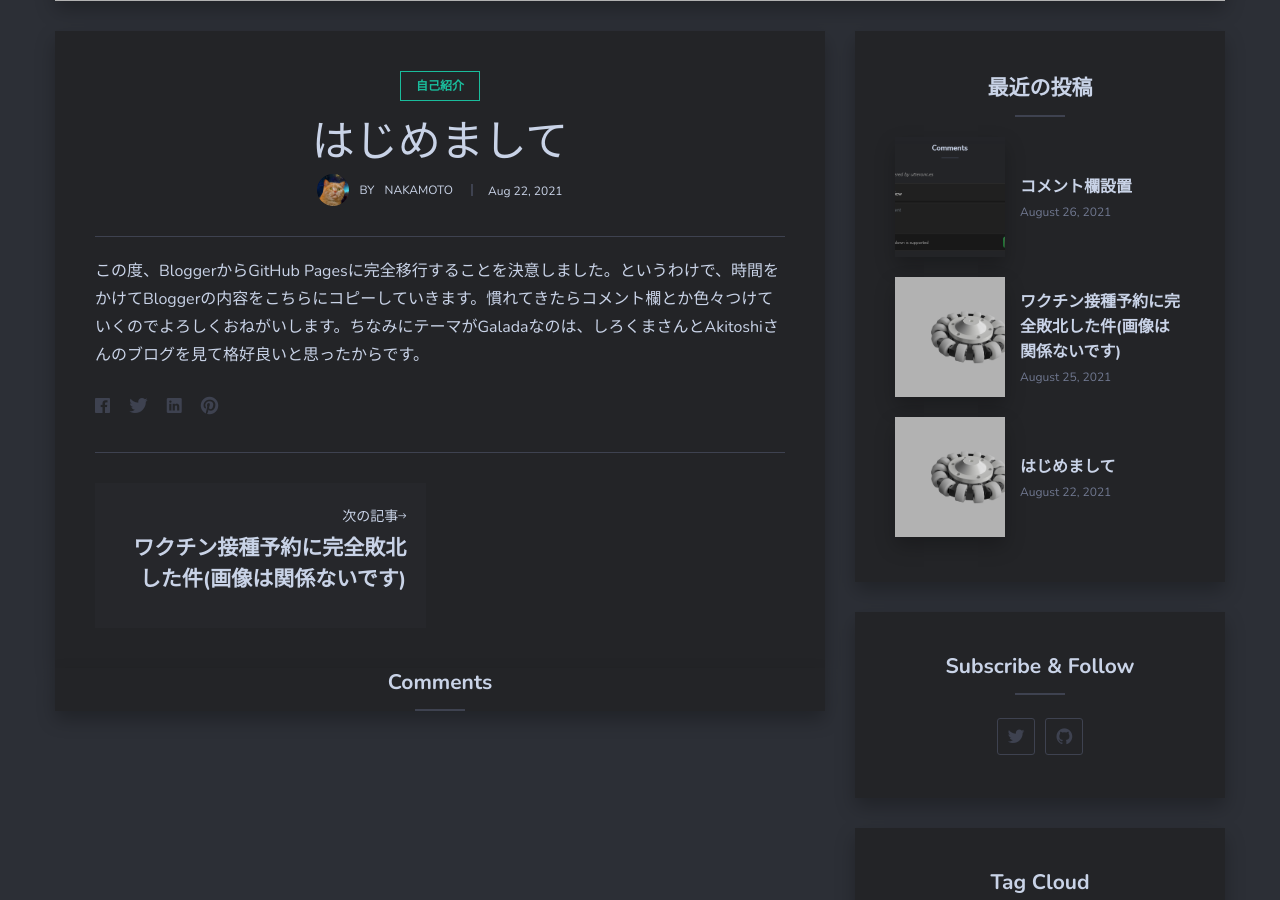
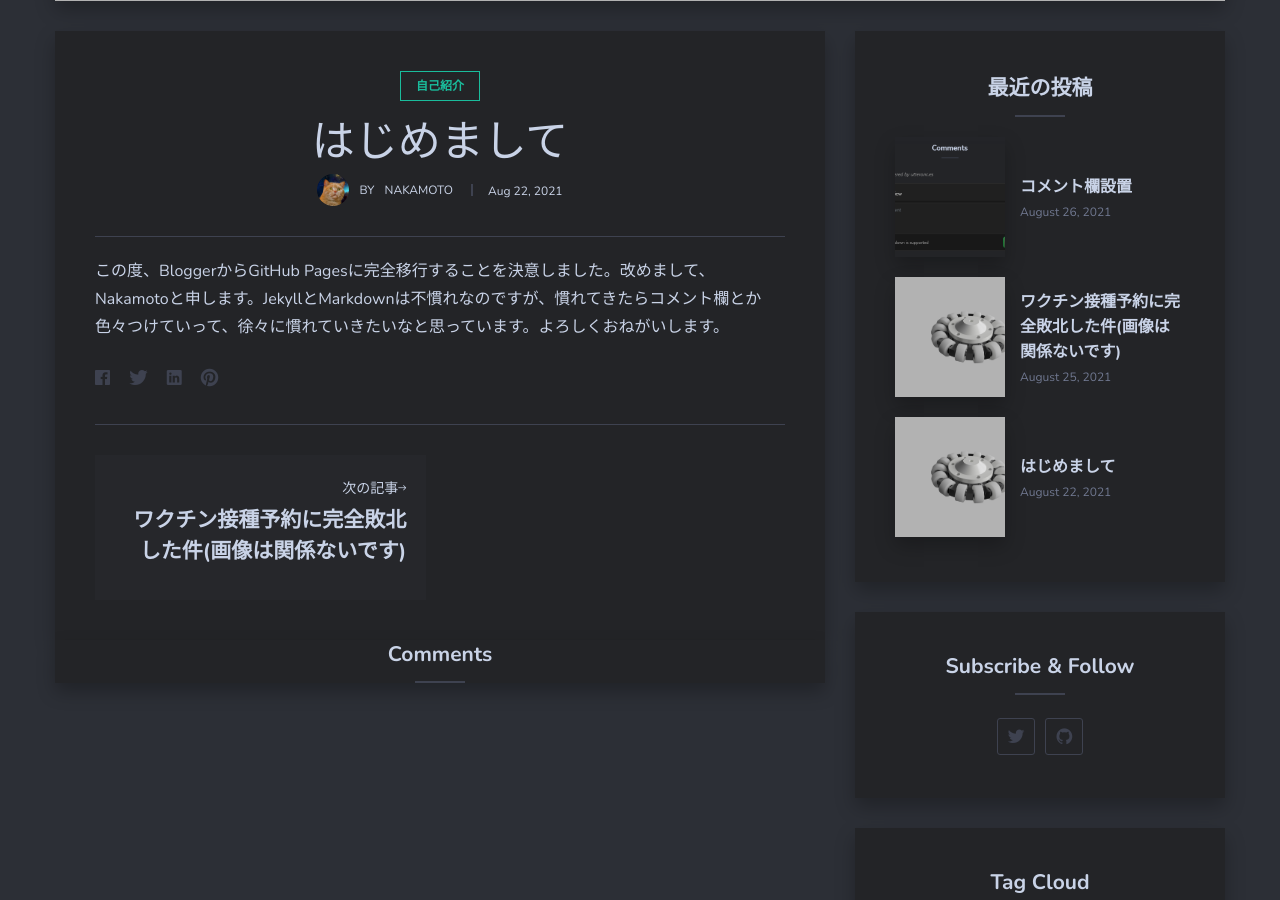
Before and after one commit to RP-800/RP-800.github.io, a Jekyll site: the page built from _posts/2021-08-22-20210822.markdown, in a window 1280 px wide and 900 px high, scrolled down 694 px. Built offline with Jekyll 4.4.1, drawn with Linux system fonts in a browser that asks for light colours; nearby versions of some CDN libraries; comment, search, counter and statistics services are not loaded.

Commit message:
Update 2021-08-22-20210822.markdown

```diff
--- a/_posts/2021-08-22-20210822.markdown
+++ b/_posts/2021-08-22-20210822.markdown
@@ -5,4 +5,4 @@ date:   2021-08-22
 image:  897b279a-6a44-40f7-9459-d3fe7b226536.jpg
 tags:   [自己紹介]
 ---
-この度、BloggerからGitHub Pagesに完全移行することを決意しました。というわけで、時間をかけてBloggerの内容をこちらにコピーしていきます。慣れてきたらコメント欄とか色々つけていくのでよろしくおねがいします。ちなみにテーマがGaladaなのは、しろくまさんとAkitoshiさんのブログを見て格好良いと思ったからです。
+この度、BloggerからGitHub Pagesに完全移行することを決意しました。改めまして、Nakamotoと申します。JekyllとMarkdownは不慣れなのですが、慣れてきたらコメント欄とか色々つけていって、徐々に慣れていきたいなと思っています。よろしくおねがいします。
```
